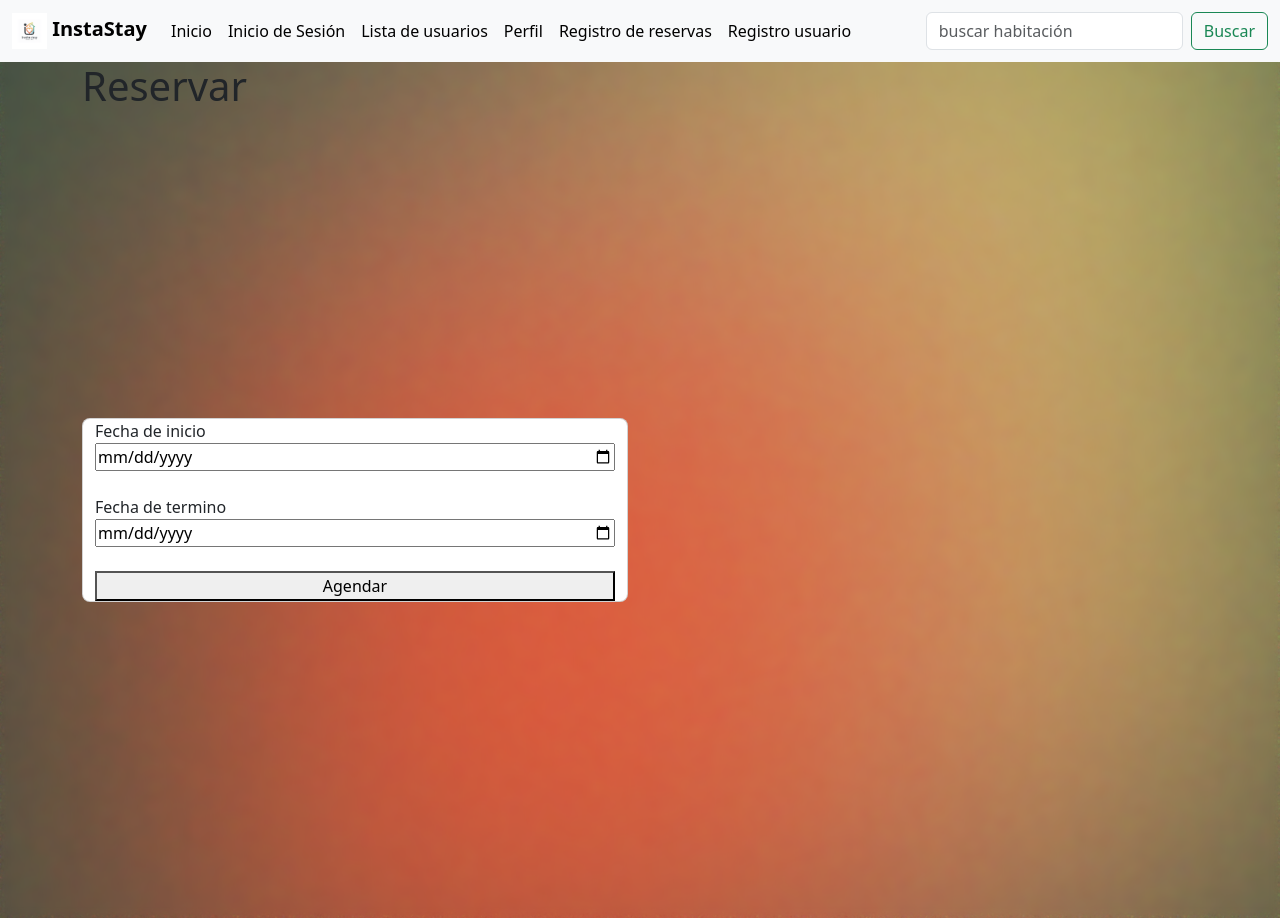
After one commit to fepardo/Hotel1, a Django app: page /hotelapp/Reservar/1/ in a window 1280 px wide. The commit adds this page. Run offline with Django 5.2, Linux system fonts and the light colour scheme.

Commit message:
catalogo funcional y registro de reservaciones

```diff
--- a/proyecto hotel/Proyecto_hotel/hotelapp/templates/Perfil.html
+++ b/proyecto hotel/Proyecto_hotel/hotelapp/templates/Perfil.html
@@ -99,7 +99,7 @@
 
                     {% if perfil.rol.id == 1 %}
                     <div class="d-grid gap-2 d-md-flex justify-content-md-end">
-                      <a class="btn btn btn-primary" aria-current="page" href="{%url 'RegReservas' %}">Editar reservas</a>
+                      <a class="btn btn btn-primary" aria-current="page" href="{%url 'RegReservas' %}">Registro de reservas reservas</a>
                       <a class="btn btn btn-primary" aria-current="page" href="{%url 'ListaUsuarios' %}">Lista de Usuario</a>
                     </div>
 
--- /dev/null
+++ b/proyecto hotel/Proyecto_hotel/hotelapp/templates/Reservar.html
@@ -0,0 +1,82 @@
+<!DOCTYPE html>
+<html lang="es">
+{% load static %}
+<head>
+  <meta charset="utf-8">
+  <meta name="viewport" content="width=device-width, initial-scale=1">
+  <title>Bootstrap demo</title>
+  <link href="https://cdn.jsdelivr.net/npm/bootstrap@5.3.3/dist/css/bootstrap.min.css" rel="stylesheet" integrity="sha384-QWTKZyjpPEjISv5WaRU9OFeRpok6YctnYmDr5pNlyT2bRjXh0JMhjY6hW+ALEwIH" crossorigin="anonymous">
+  <link rel="stylesheet" href="./../static/css/style.css">
+</head>
+<body>
+<nav class="navbar navbar-expand-lg bg-body-tertiary">
+  <div class="container-fluid">
+    <a class="navbar-brand" href="#">
+        <img src="{% static 'img/instastay.png' %}"  width="35px"  alt="">
+        <strong>InstaStay</strong>
+    </a>
+    <button class="navbar-toggler" type="button" data-bs-toggle="collapse" data-bs-target="#navbarSupportedContent" aria-controls="navbarSupportedContent" aria-expanded="false" aria-label="Toggle navigation">
+      <span class="navbar-toggler-icon"></span>
+    </button>
+    <div class="collapse navbar-collapse" id="navbarSupportedContent">
+      <ul class="navbar-nav me-auto mb-2 mb-lg-0">
+        <li class="nav-item">
+          <a class="nav-link active" aria-current="page" href="{%url 'index' %}">Inicio</a>
+        </li>
+        <li class="nav-item">
+          <a class="nav-link active" aria-current="page" href="{%url 'InicioDeSesion' %}">Inicio de Sesión</a>
+        </li>
+        <li class="nav-item">
+          <a class="nav-link active" aria-current="page" href="{%url 'ListaUsuarios' %}">Lista de usuarios</a>
+        </li>
+        <li class="nav-item">
+          <a class="nav-link active" aria-current="page" href="{%url 'Perfil' %}">Perfil</a>
+        </li>
+        <li class="nav-item">
+          <a class="nav-link active" aria-current="page" href="{%url 'RegReservas' %}">Registro de reservas</a>
+        </li>
+        <li class="nav-item">
+          <a class="nav-link active" aria-current="page" href="{%url 'RegUsuario' %}">Registro usuario</a>
+        </li>
+
+      </ul>
+      <form class="d-flex" role="search">
+        <input class="form-control me-2" type="search" placeholder="buscar habitación" aria-label="Search">
+        <button class="btn btn-outline-success" type="submit">Buscar</button>
+      </form>
+    </div>
+  </div>
+</nav>
+<body>
+  <div class="container">
+    <h1>Reservar</h1>
+
+<section class="vh-100" >
+    <div class="container-fluid py-5 h-100">
+      <div class="row d-flex justify-content-center align-items-center h-100">
+
+        <form id="Reservacion" action="#" method="post">
+        {% csrf_token %}
+        <div class="col col-lg-6 mb-4 mb-lg-0 row d-flex justify-content-center align-items-center h-100">
+          <div class="card mb-3" style="border-radius: .5rem;">
+
+            <input type="hidden" name="habitacion_id" id="habitacion_id" value="{{habitacion_id}}" >
+
+
+            <span>Fecha de inicio</span>
+            <input type="date" name="inicio" id="inicioFecha"> <br>
+            <span>Fecha de termino</span>
+            <input type="date" name="Termino" id="terminoFecha"> <br>
+
+            <button type="submit"> Agendar </button>
+          </div>
+        </div>
+      </form>
+      </div>
+    </div>
+  </section>
+
+
+
+</body>
+</html>
--- a/proyecto hotel/Proyecto_hotel/hotelapp/urls.py
+++ b/proyecto hotel/Proyecto_hotel/hotelapp/urls.py
@@ -17,7 +17,7 @@ Including another URLconf
 from django.contrib import admin
 from django.urls import include, path
 from rest_framework import routers
-from .views import index,pagina2,InicioDeSesion,RegUsuario,Perfil,ListaUsuarios,RegReservas,Catalogo,cerrarsesion
+from .views import index,pagina2,InicioDeSesion,RegUsuario,Perfil,ListaUsuarios,RegReservas,Reservar,Catalogo,cerrarsesion
 
 router = routers.DefaultRouter()
 urlpatterns = [
@@ -29,6 +29,7 @@ urlpatterns = [
     path('ListaUsuarios',ListaUsuarios,name='ListaUsuarios'),
     path('RegReservas',RegReservas,name='RegReservas'),
     path('Catalogo',Catalogo,name='Catalogo'),
-    path('cerrarsesion/', cerrarsesion,name="cerrarsesion")
+    path('cerrarsesion/', cerrarsesion,name="cerrarsesion"),
+    path('Reservar/<int:habitacion_id>/', Reservar,name="Reservar"),
     #path('sub url',view, name="nombre")
 ]
--- a/proyecto hotel/Proyecto_hotel/hotelapp/views.py
+++ b/proyecto hotel/Proyecto_hotel/hotelapp/views.py
@@ -4,6 +4,7 @@ from django.contrib.auth.models import User #import modelo de datos de django
 from django.shortcuts import redirect #import para redireccionar con django
 from django.contrib.auth import authenticate,logout,login # importando la autenticacion
 from django.contrib.auth.decorators import login_required #controlar que sse vea el perfil solo logueado
+from datetime import datetime
 
 # Create your views here.
 def index(request):
@@ -15,7 +16,12 @@ def index(request):
 
 
 def pagina2(request):
-    context={}
+
+    habitaciones = Habitacion.objects.all() # select * from
+    context={
+        'habitaciones' :habitaciones
+
+    }
     return render (request,'2.html',context)
 
 
@@ -73,8 +79,33 @@ def ListaUsuarios(request):
 
 def RegReservas(request):
     context={}
+    context["reservas"]= Reserva.objects.all()
+
     return render (request,'RegReservas.html',context)
 
 def Catalogo(request):
     context={}
     return render (request,'Catalogo.html',context)
+
+
+def Reservar(request, habitacion_id):
+    context={}
+
+    context["habitacion_id"]= habitacion_id
+    print(habitacion_id)
+
+
+    if(request.method=='POST'):
+        print (request.POST)
+        if (request.user.is_authenticated):
+            usuarioActivo= Usuario.objects.get(djuser=request.user)
+
+            print (request.POST)
+            reserva = Reserva( cliente=usuarioActivo, id_habitacion= Habitacion.objects.get(habitacion_id= request.POST['habitacion_id'] ),
+             fecha_inicio=request.POST['inicio'],fecha_creacion= datetime.now()  , fecha_termino= request.POST['Termino'])
+            reserva.save()
+
+
+
+
+    return render (request,'Reservar.html',context)
```
Also changed, not shown: proyecto hotel/Proyecto_hotel/hotelapp/templates/2.html (+21 -27 lines), proyecto hotel/Proyecto_hotel/hotelapp/templates/RegReservas.html (+24 -2 lines), proyecto hotel/Proyecto_hotel/hotelapp/static/img/H. Resort.png (added), proyecto hotel/Proyecto_hotel/hotelapp/static/img/H. doble.png (added), proyecto hotel/Proyecto_hotel/hotelapp/static/img/H. individual.png (added), proyecto hotel/Proyecto_hotel/hotelapp/static/img/S. presidencial.png (added).
